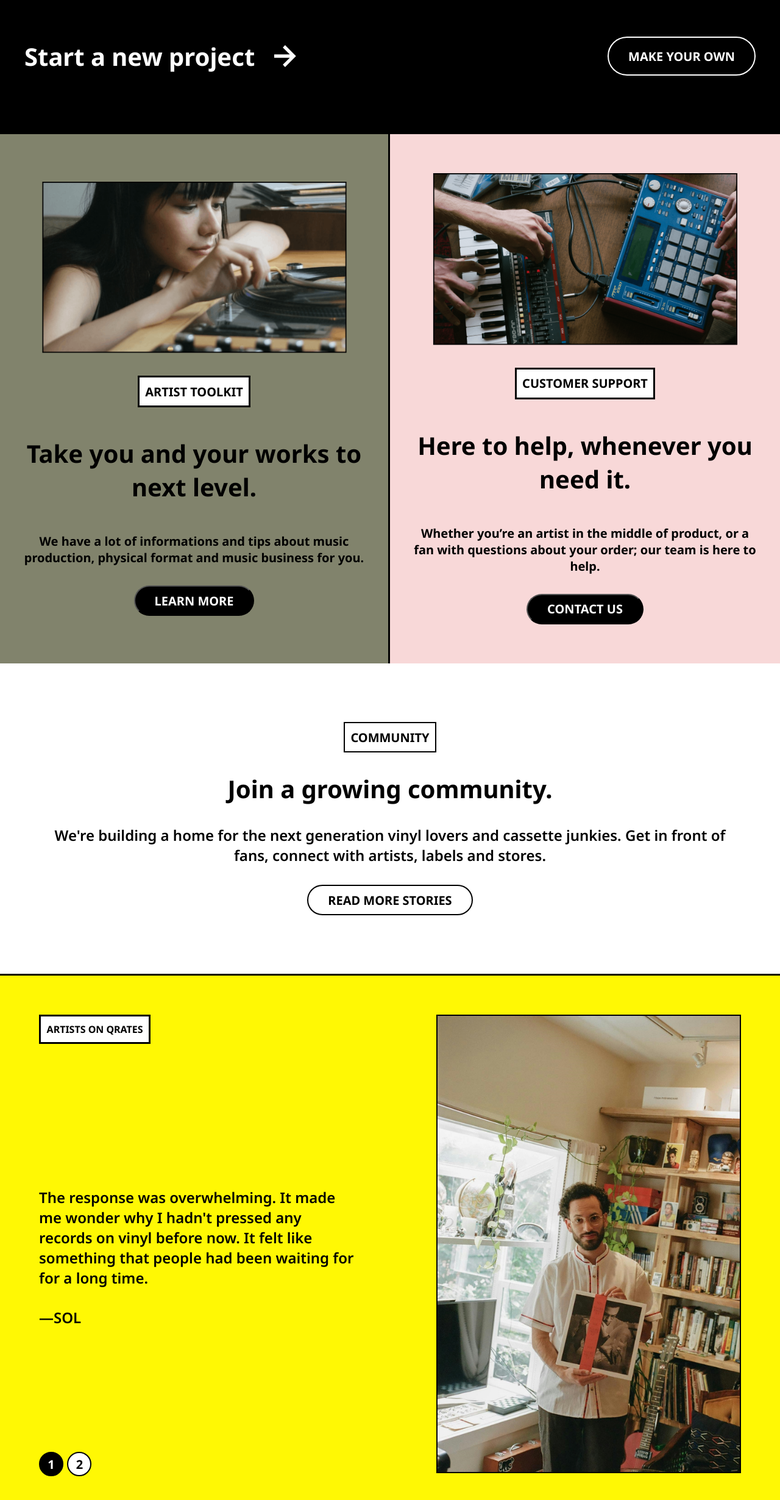
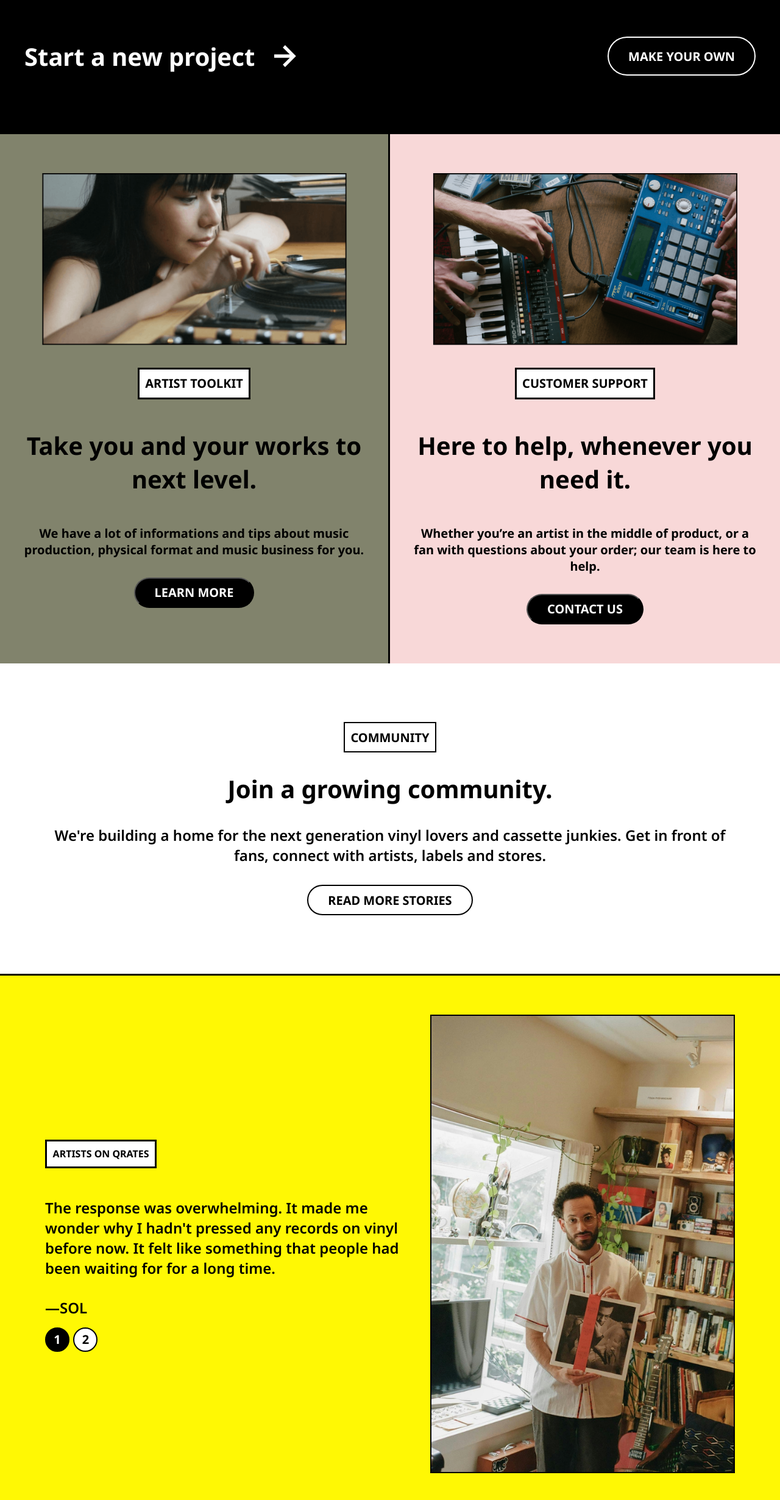
Before and after one commit to kmk00/Qrates-landing-page, a React (Vite) app: page / in a window 1280 px wide. Shown: the part 3318-5778 px from the top of the page at 61% size. Built offline with nearby package versions, Linux system fonts and the light colour scheme.

Commit message:
Fix functionality

```diff
--- a/src/components/LearnMore.tsx
+++ b/src/components/LearnMore.tsx
@@ -13,11 +13,7 @@ const Section = styled.section`
 
 const SectionCard = styled.div`
   flex-basis: 50%;
-  display: flex;
-  flex-direction: column;
-  justify-content: center;
-  align-items: center;
-  gap: 2rem;
+
   padding: 4rem 2rem;
 
   &:nth-child(1) {
@@ -48,6 +44,20 @@ const ImageComponent = styled.div`
     width: 100%;
     height: auto;
   }
+
+  @media (max-width: 1000px) {
+    max-width: 100%;
+  }
+`;
+
+const Content = styled.div`
+  display: flex;
+  flex-direction: column;
+  justify-content: center;
+  align-items: center;
+  gap: 2rem;
+  max-width: 600px;
+  margin: 0 auto;
 
   @media (max-width: 1000px) {
     max-width: 100%;
@@ -85,6 +95,7 @@ const LearnMore = () => {
   return (
     <Section>
       <SectionCard>
+        <Content>
           <ImageComponent>
             <img src={image1} alt="image1" />
           </ImageComponent>
@@ -95,8 +106,10 @@ const LearnMore = () => {
             physical format and music business for you.
           </Text>
           <Button>LEARN MORE</Button>
+        </Content>
       </SectionCard>
       <SectionCard>
+        <Content>
           <ImageComponent>
             <img src={image2} alt="image2" />
           </ImageComponent>
@@ -107,6 +120,7 @@ const LearnMore = () => {
             questions about your order; our team is here to help.
           </Text>
           <Button>CONTACT US</Button>
+        </Content>
       </SectionCard>
     </Section>
   );
--- a/src/components/TestimonialCard.tsx
+++ b/src/components/TestimonialCard.tsx
@@ -11,12 +11,14 @@ interface TestimonialCardProps {
 const SectionCard = styled.div`
   display: flex;
   justify-content: center;
+  align-items: center;
+  padding: 2rem;
 
-  gap: 8rem;
+  gap: 2rem;
 
-  @media (max-width: 768px) {
+  @media (max-width: 1000px) {
     flex-direction: column-reverse;
-    gap: 0;
+    gap: 2rem 0;
   }
 
   @media (min-width: 1200px) {
--- a/src/components/Testimonials.tsx
+++ b/src/components/Testimonials.tsx
@@ -1,12 +1,18 @@
-import { useEffect, useState } from "react";
+import { useState } from "react";
 import styled from "styled-components";
 
 import image1 from "../assets/testimonial1.jpg";
 import image2 from "../assets/testimonial2.jpg";
 import TestimonialCard from "./TestimonialCard";
 
-const Section = styled.section`
-  background-color: #fff804;
+interface SectionProps {
+  currentPage: number;
+}
+
+const Section = styled.section<SectionProps>`
+  background-color: ${({ currentPage }) =>
+    currentPage === 1 ? "#fff804" : "#ff6711"};
+
   border-top: 3px solid #000;
   display: flex;
   justify-content: center;
@@ -25,7 +31,7 @@ const Testimonials = () => {
   };
 
   return (
-    <Section>
+    <Section currentPage={currentPage}>
       {currentPage === 1 ? (
         <TestimonialCard
           image={image1}
```
Lines whose indentation alone changed are shown as unchanged.
